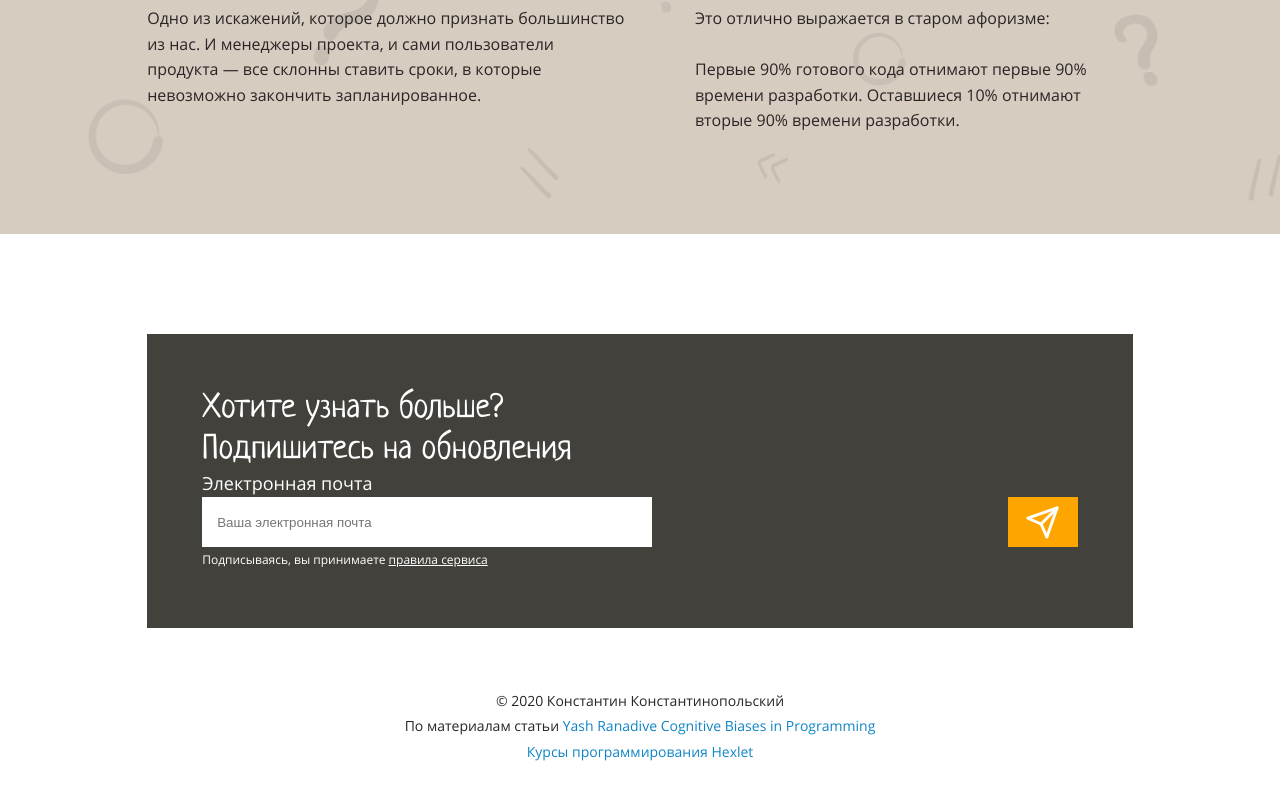
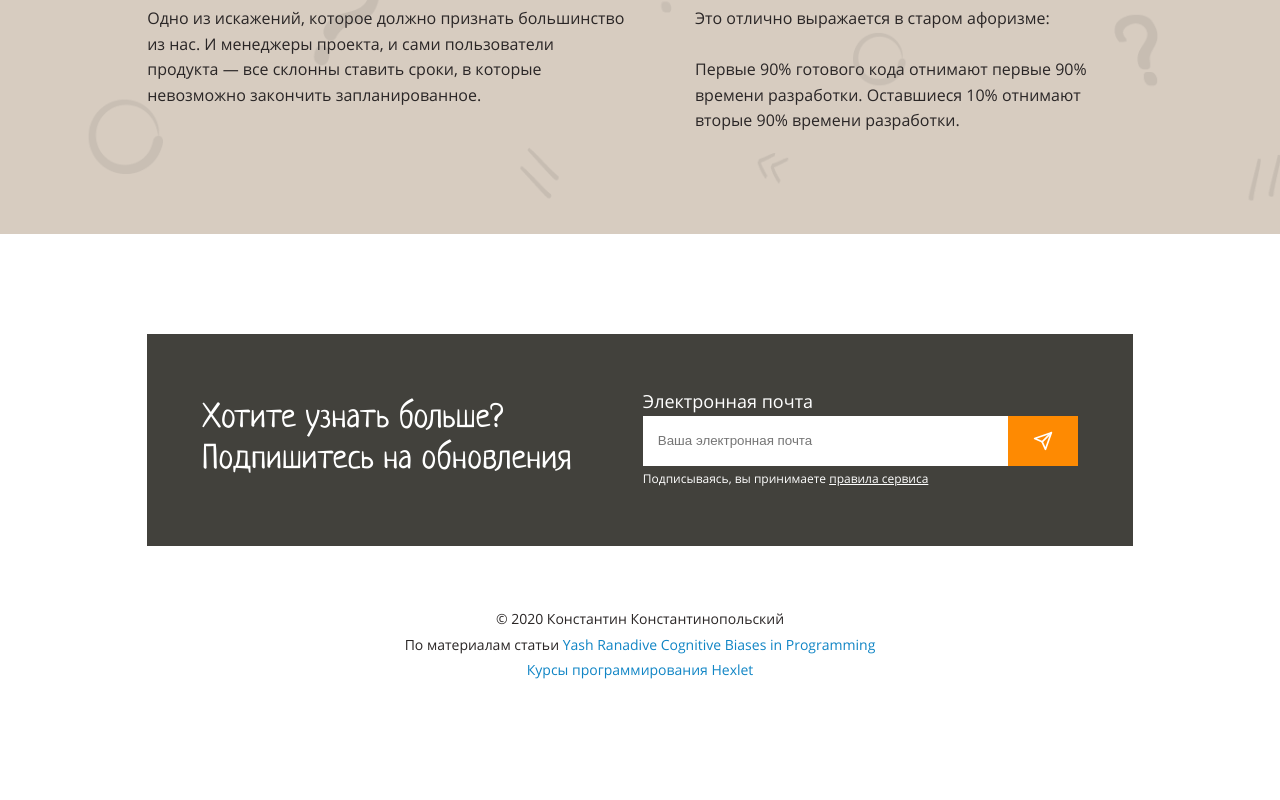
Before and after one commit to pbychenko/layout-designer-project-lvl1, a website: page src/index.html in a window 1280 px wide. Shown: the part 7650-8450 px from the top of the page. Drawn offline with Linux system fonts and the light colour scheme.

Commit message:
finish refactor part 1

```diff
--- a/src/css/main.css
+++ b/src/css/main.css
@@ -286,27 +286,23 @@ article.navigation-header {
   color: #FFFFFF;
 }
 
-footer {
-  background-color: #FFFFFF;
+.subscription-container {
+  background-color: #42413C;
+  padding: 55px;
+
+  display: flex;
+  align-items: center;
+  justify-content: space-between;
 }
 
-footer .effect-header {
-  /* border: red solid 1px; */
-  background-color: #42413C;
-  padding: 55px;
-  align-items: center;
-
-  color: #FFFFFF;
-}
-
-.effect-header form .form-group {
+.subscription-container form .form-group {
   position: relative;
   border: none;
 }
 
 .subsctiption input {
   height: 50px;
-  padding: 0 15px;
+  padding: 0 0 0 15px;
   width: 420px;
 
   border: none;
@@ -320,13 +316,19 @@ footer .effect-header {
   position: absolute;
   top: 0;
   right: 0;
-  height: 100%;
+
+  height: 50px;
+
   width: 70px;
-  background-color: orange;
-  border: none;
+  background-color: #FE8A02;
+
+  padding: 0;
+
   display: flex;
   justify-content:center;
   align-items: center;
+
+  border: none;
 }
 
 .subsctiption button::before {
@@ -335,17 +337,17 @@ footer .effect-header {
   background-size: cover;
   content: '';
   position: absolute;
-  width: 50%;
-  height: 70%;
+  width: 20px;
+  height: 20px;
+
+  vertical-align: middle;
 }
 
 .subsctiption-text {
   font-size: 12px;
-
 }
 
 .subsctiption-text a {
-  color: #FFFFFF;
   text-decoration: underline;
 }
 
--- a/src/index.html
+++ b/src/index.html
@@ -190,18 +190,15 @@
     <footer>
         <section>
             <div class="container">
-                <div class="effect-header">
+                <div class="subscription-container color-font">
                     <h3>Хотите узнать больше?<br> Подпишитесь на обновления</h3>
                     <form class="subsctiption">
                         <label for="email">Электронная почта</label>
                         <div class="form-group">
                             <input id="email" type="text" placeholder="Ваша электронная почта">
-                            <button>
-                                <!-- <img src="./images/send.svg" alt="картинка кнопки Отправить"> -->
-                                <div></div>
-                            </button>
+                            <button><div></div></button>
                         </div>
-                        <p class="subsctiption-text">Подписываясь, вы принимаете <a href="#">правила сервиса</a></p>
+                        <p class="subsctiption-text">Подписываясь, вы принимаете <a href="#" class="color-font">правила сервиса</a></p>
                     </form>
 
                 </div>
```
